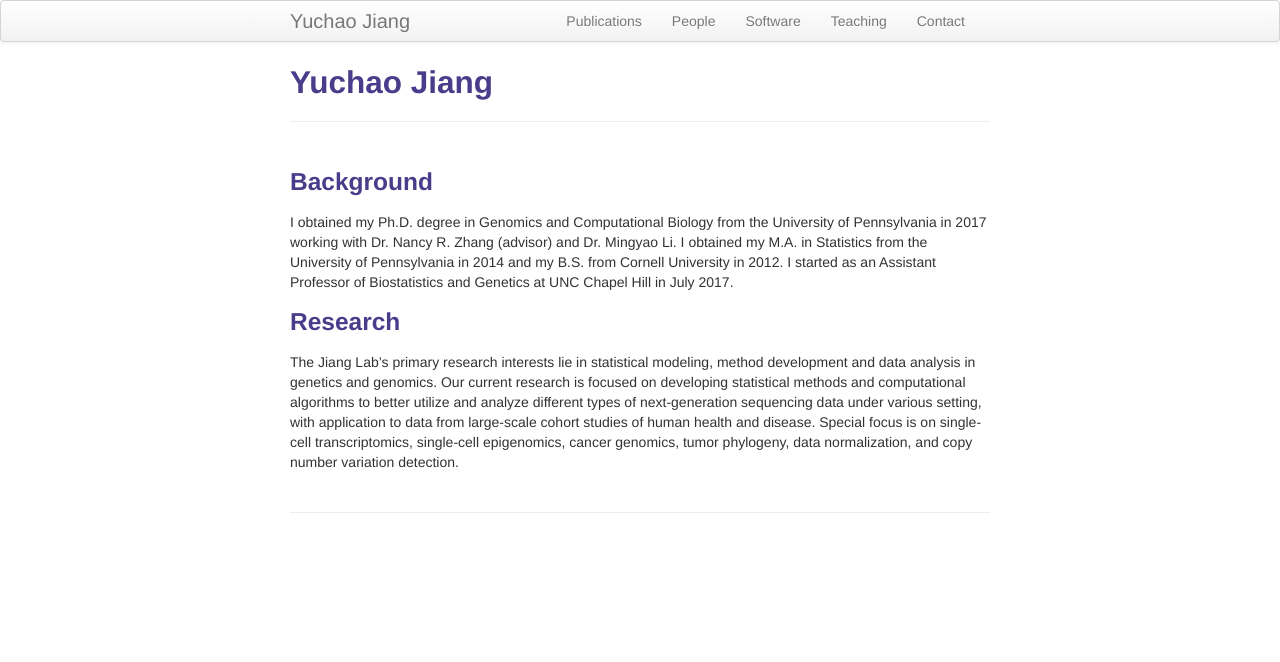
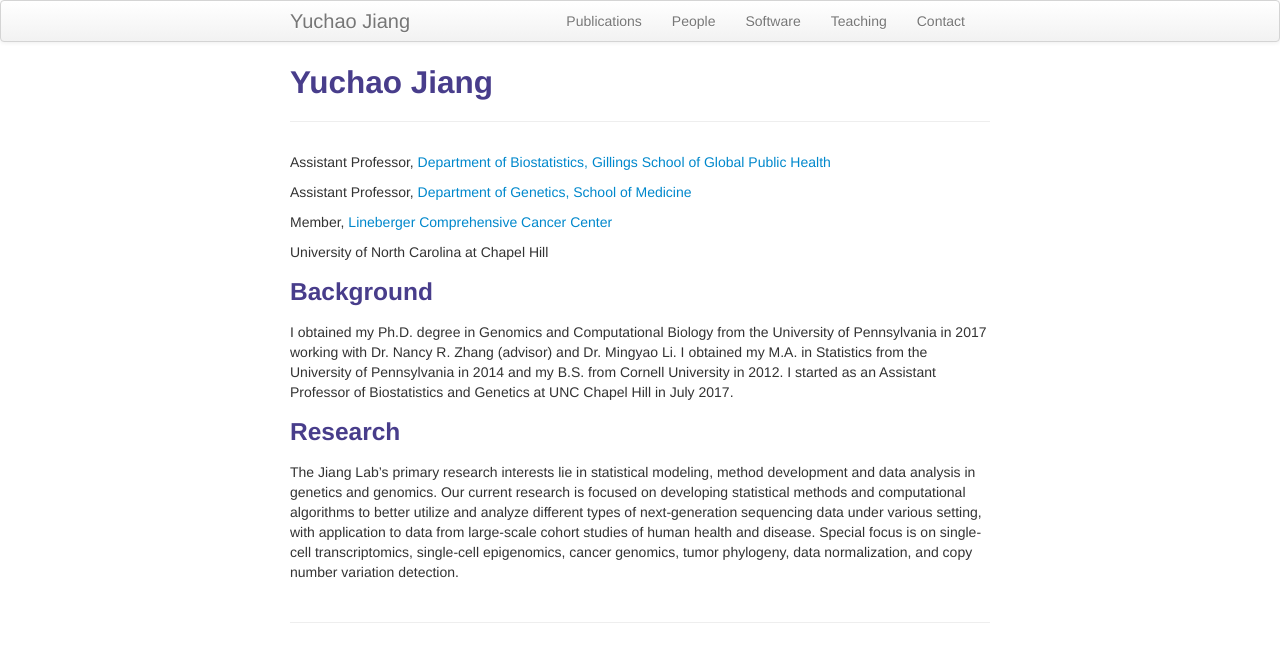
Before and after one commit to yuchaojiang/yuchaojiang.github.io, a Jekyll site: the page built from index.md, in a window 1280 px wide. Shown: the top 662 px of the page. Built offline with Jekyll 4.4.1, drawn with Linux system fonts in a browser that asks for light colours.

Commit message:
Update index.md

```diff
--- a/index.md
+++ b/index.md
@@ -4,6 +4,15 @@ title: Yuchao Jiang
 description: I am an Assistant Professor in the Department of Biostatistics and the Department of Genetics at the University of North Carolina, Chapel Hill.
 
 ---
+
+Assistant Professor, [Department of Biostatistics, Gillings School of Global Public Health](http://sph.unc.edu/bios/biostatistics/)
+
+Assistant Professor, [Department of Genetics, School of Medicine](http://www.med.unc.edu/genetics/)
+
+Member, [Lineberger Comprehensive Cancer Center](https://unclineberger.org/)
+
+University of North Carolina at Chapel Hill
+
 
 ###  Background
 
```
